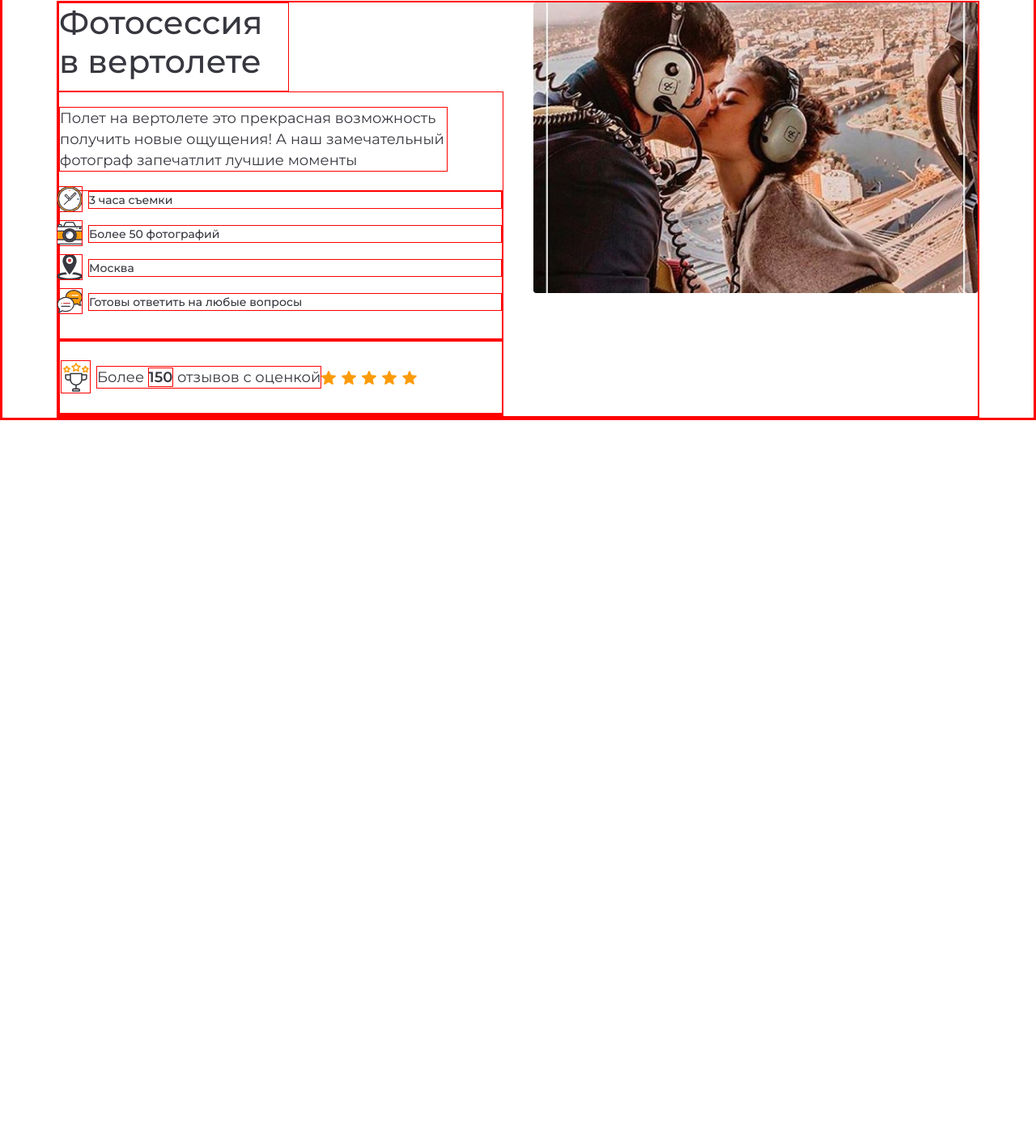
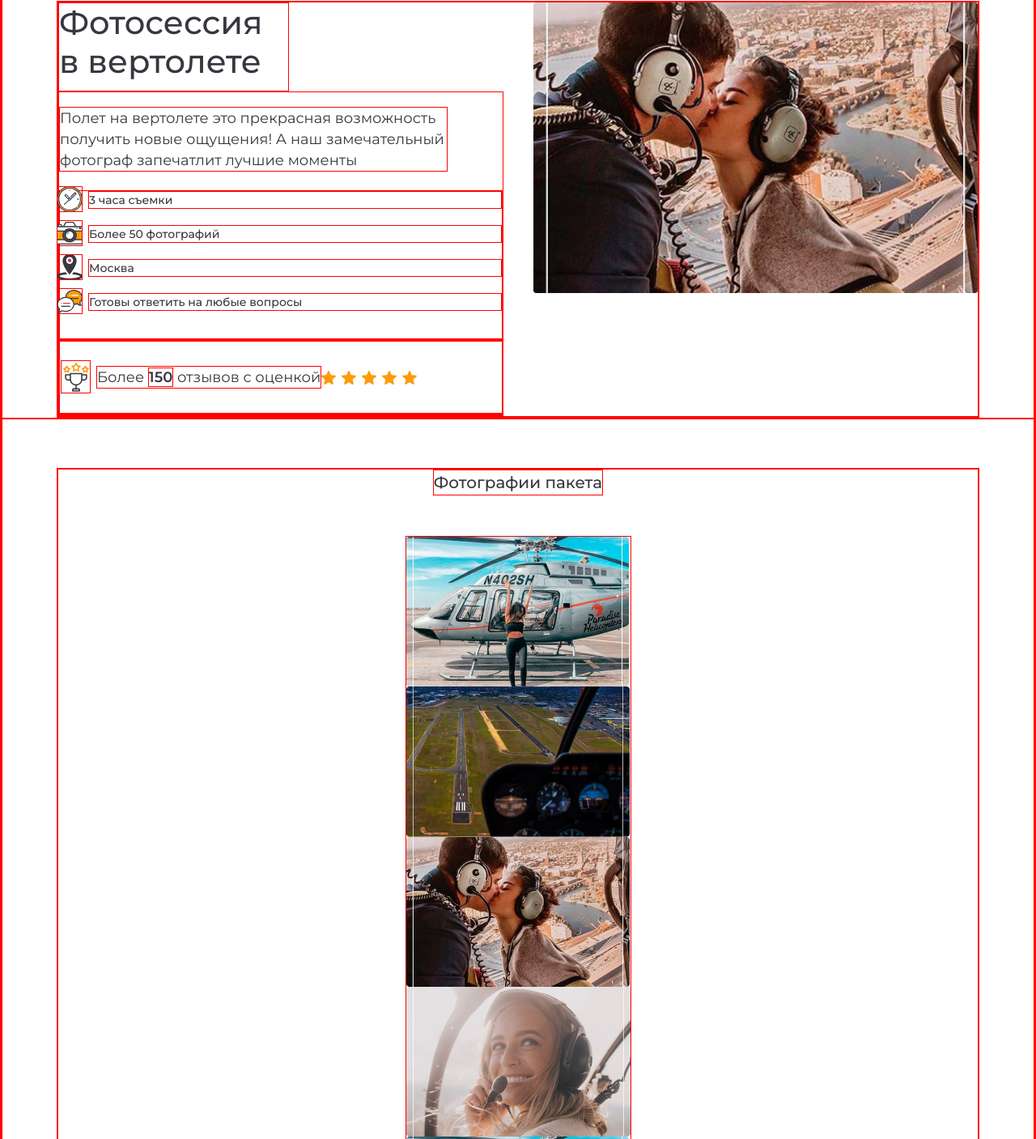
Before and after one commit to ladudasha/HelyFly, a website: page src/index.html in a window 1280 px wide. Shown: the part 990-2397 px from the top of the page at 81% size. Before the commit the page ends 1509 px from the top, so only its background shows below. Drawn offline with nearby package versions, Linux system fonts and the light colour scheme; files that its build step writes are made by us from their sources; files whose address does not match are found by name.

Commit message:
section photocards start

```diff
--- /dev/null
+++ b/src/assets/scss/components/blocks/_photocards.scss
@@ -0,0 +1,36 @@
+.photocards {
+    padding-top: 60px;
+    .container {
+        @extend %container;
+    }
+    &__wrapper {
+        @include flex(center, center, $flex-direction: column)
+    }
+    &__title {
+        @include text(26px, 400, 32px, $secondaryColor);
+        text-align: center;
+        margin: 0 auto 32px;
+        max-width: 263px;
+        @include media(sm) {
+            text-align: left;
+            margin-bottom: 30px;
+            @include text(28px, 500, 41px, $secondaryColor);
+            max-width: 315px;
+        }
+        @include media(md) {
+            max-width: 220px;
+            @include text(20px, 500, 30px, $secondaryColor);
+            margin-bottom: 50px;
+        }
+        @include media(lg) {
+            margin-bottom: 37px;
+            max-width: 219px;
+        }
+        &__more {
+            display: none;
+        }
+    }
+    &__grid {
+        display: grid;
+    }
+}
--- a/src/assets/scss/style.scss
+++ b/src/assets/scss/style.scss
@@ -4,3 +4,4 @@
 @import "./layout/header";
 @import "./components/blocks/main";
 @import "./components/blocks/info";
+@import "./components/blocks/photocards";
--- a/src/index.html
+++ b/src/index.html
@@ -104,6 +104,46 @@
         </div>
     </section>
 
+    <section class="photocards">
+        <div class="container">
+
+            <div class="photocards__wrapper">
+
+                <h2 class="photocards__title">Фотографии пакета</h2>
+
+                <div class="photocards__grid">
+                    <img src="./assets/images/photocards/first.png" alt="helicop">
+
+                    <img src="./assets/images/photocards/inside.png" alt="">
+
+                    <img src="./assets/images/photocards/kiss.png" alt="">
+
+                    <img src="./assets/images/photocards/women.png" alt="">
+
+                    <img src="./assets/images/photocards/first.png" alt="">
+
+                    <img src="./assets/images/photocards/inside.png" alt="">
+
+                    <img src="./assets/images/photocards/kiss.png" alt="">
+
+                    <img src="./assets/images/photocards/women.png" alt="">
+                </div>
+
+                <div class="photocards__more">Показать все фото
+
+                </div>
+
+            </div>
+
+
+        </div>
+
+
+
+    </section>
+
+
+
 
 
 
```
Also changed, not shown: dist/assets/css/style.css, dist/assets/css/style.min.css, dist/assets/images/photocards/kiss1.png (deleted), dist/assets/images/photocards/kiss2_n.png (deleted), dist/assets/images/photocards/kiss3_n.png (deleted), dist/assets/images/photocards/women1.png (deleted), dist/index.html, 1 other file.
